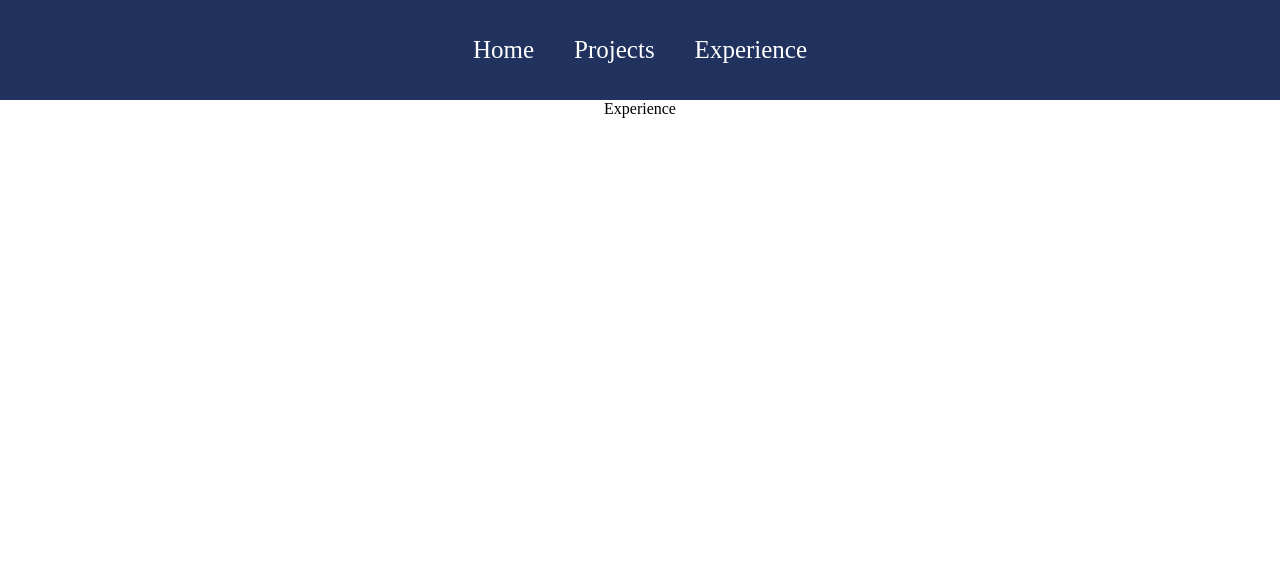
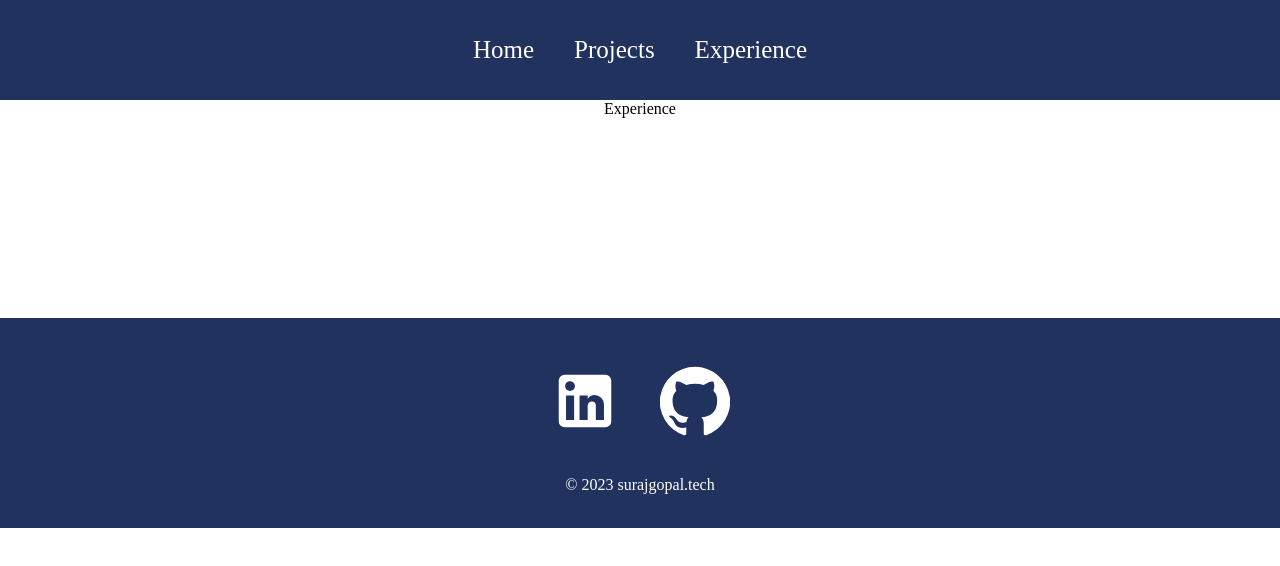
Before and after one commit to surajgopal85/surajgopal85.github.io, a React (Create React App) app: page /experience in a window 1280 px wide. Shown: the top 566 px of the page. Built offline with nearby package versions, Linux system fonts and the light colour scheme.

Commit message:
added footer to app, footer styling

```diff
--- a/src/App.js
+++ b/src/App.js
@@ -6,6 +6,7 @@
 import Experience from './pages/Experience';
 // UI imports
 import Navbar from './UI/Navbar';
+import Footer from './UI/Footer';
 // style import
 import './App.css';
 import './styles/Navbar.css';
@@ -20,6 +21,7 @@
         <Route path='/projects' element={<Projects />}/>
         <Route path='/experience' element={<Experience />}/>
       </Routes>
+      <Footer />
     </Router>
     </div>
   );
--- a/src/UI/Footer.jsx
+++ b/src/UI/Footer.jsx
@@ -1,9 +1,20 @@
+
 import React from 'react'
+import LinkedInIcon from '@material-ui/icons/LinkedIn';
+import GitHubIcon from '@material-ui/icons/GitHub';
+
+import '../styles/Footer.css';
 
 const Footer = () => {
   return (
-    <div>Footer</div>
+    <div className="footer">
+      <div className="socialMedia">
+        <LinkedInIcon />
+        <GitHubIcon />
+      </div>
+      <p> &copy; 2023 surajgopal.tech </p>
+    </div>
   )
 }
 
-export default Footer
+export default Footer;
--- a/src/UI/Navbar.jsx
+++ b/src/UI/Navbar.jsx
@@ -1,10 +1,16 @@
-import React, { useState } from 'react';
-import { Link } from 'react-router-dom';
+import React, { useState, useEffect } from 'react';
+import { Link, useLocation } from 'react-router-dom';
 import '../styles/Navbar.css';
 import ReorderIcon from '@material-ui/icons/Reorder';
 
 const Navbar = () => {
   const [expandNavbar, setExpandNavbar] = useState(false);
+
+  const location = useLocation();
+
+  useEffect(() => {
+    setExpandNavbar(false);
+  }, [location]);
 
   return (
     <div className="navbar" id={expandNavbar ? 'open' : 'close'}>
--- /dev/null
+++ b/src/styles/Footer.css
@@ -0,0 +1,28 @@
+.footer {
+  width: 100%;
+  height: 200px;
+  background: #21325e;
+  display: flex;
+  justify-content: center;
+  align-items: center;
+  flex-direction: column;
+  padding-top: 10px;
+  margin-top: 200px;
+}
+
+.socialMedia svg {
+  color: white;
+  margin: 20px;
+  font-size: 70px;
+  cursor: pointer;
+}
+
+.footer p {
+  color: white;
+}
+
+@media only screen and (max-width: 600px) {
+  .footer svg {
+    font-size: 50px;
+  }
+}
```
